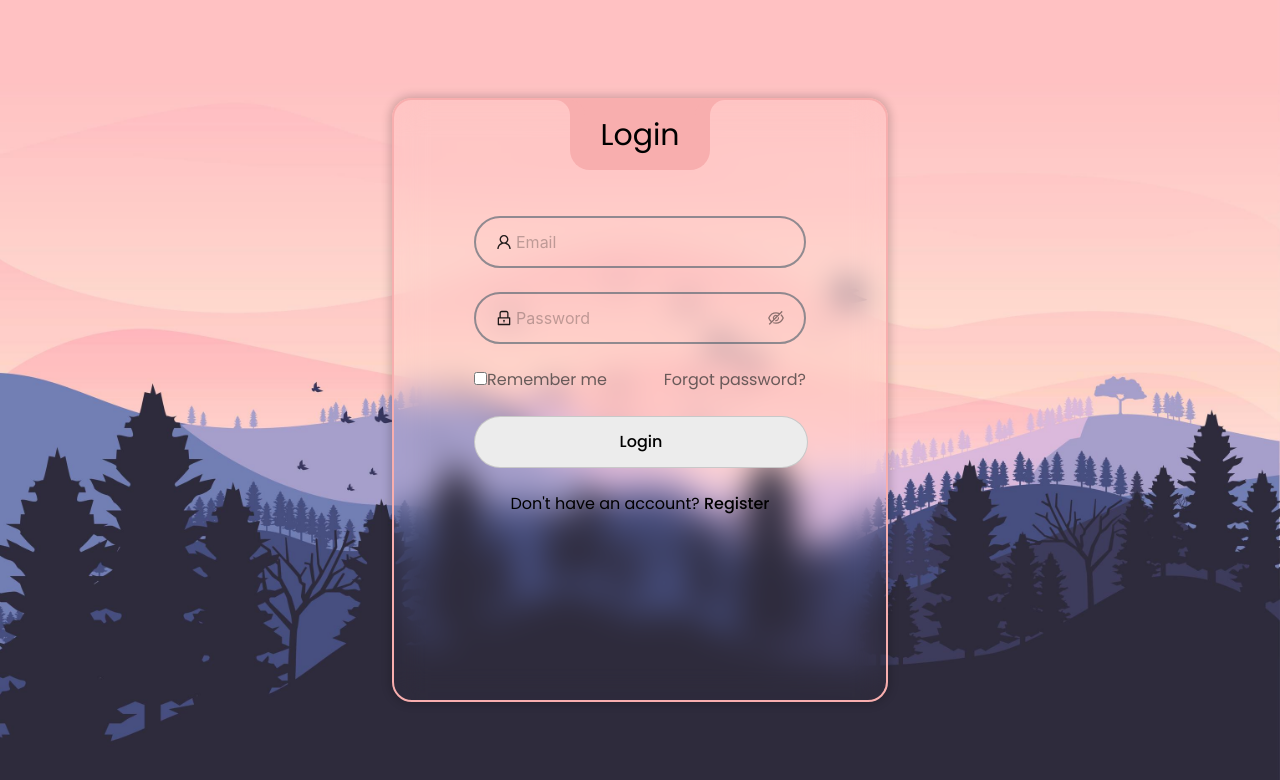
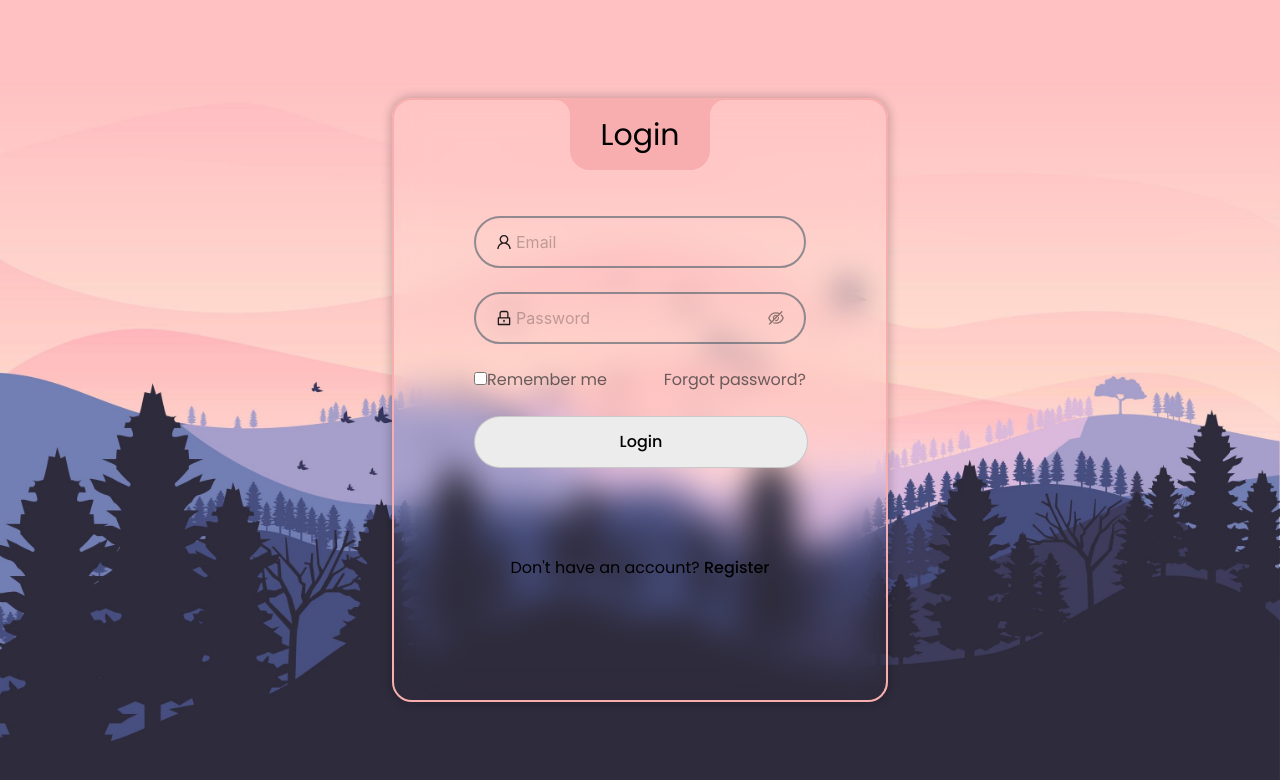
Before and after one commit to Dragon336699/SocialNetworkUi, a React (Vite) app: page /login in a window 1280 px wide. Shown: the top 780 px of the page. Built offline with nearby package versions, Linux system fonts and the light colour scheme.

Commit message:
Add google login

```diff
--- a/package.json
+++ b/package.json
@@ -13,6 +13,7 @@
     "@ant-design/icons": "^5.6.1",
     "@fortawesome/free-solid-svg-icons": "^7.1.0",
     "@fortawesome/react-fontawesome": "^3.1.0",
+    "@react-oauth/google": "^0.12.2",
     "antd": "^5.27.4",
     "autoprefixer": "^10.4.21",
     "axios": "^1.12.2",
--- a/src/app/pages/Login/Login.tsx
+++ b/src/app/pages/Login/Login.tsx
@@ -4,8 +4,10 @@ import { LockOutlined, UserOutlined } from '@ant-design/icons'
 import { Controller, useForm } from 'react-hook-form'
 import { LoginRequest } from '@/app/types/User/Request/loginReq'
 import { userService } from '@/app/services/user.service'
+import { CredentialResponse, GoogleLogin, GoogleOAuthProvider } from '@react-oauth/google'
 
 const Login: React.FC = () => {
+  const goolgeClientId = '45298468389-dg5oe6b4ghpfogdddidgsmq5s8g8i7b2.apps.googleusercontent.com'
   const {
     control,
     handleSubmit,
@@ -17,6 +19,14 @@ const Login: React.FC = () => {
       const loginData = await userService.login(data)
 
       console.log(loginData)
+    } catch (err) {
+      console.error('Lỗi login:', err)
+    }
+  }
+  const onGooleLoginSuccess = async (credentialResponse: CredentialResponse) => {
+    try {
+      const gooleLoginData = await userService.googleLogin({ googleToken: credentialResponse.credential ?? '' })
+      console.log(gooleLoginData)
     } catch (err) {
       console.error('Lỗi login:', err)
     }
@@ -82,7 +92,6 @@ const Login: React.FC = () => {
             </div>
           </form>
         </ConfigProvider>
-
         <div className={`${styles.rememberForgot} flex justify-between`}>
           <div className={styles.rememberMe}>
             <input type='checkbox' id='remember' />
@@ -94,7 +103,6 @@ const Login: React.FC = () => {
             </a>
           </div>
         </div>
-
         <div className={styles.inputBox}>
           <input
             form='loginForm'
@@ -103,7 +111,9 @@ const Login: React.FC = () => {
             value='Login'
           />
         </div>
-
+        <GoogleOAuthProvider clientId={goolgeClientId}>
+          <GoogleLogin onSuccess={onGooleLoginSuccess} />
+        </GoogleOAuthProvider>
         <div className='text-center register'>
           <span>
             Don't have an account?{' '}
--- a/src/app/services/user.service.ts
+++ b/src/app/services/user.service.ts
@@ -1,4 +1,5 @@
 import { apiClient } from '../environments/axiosClient'
+import { GoogleLoginRequest } from '../types/User/Request/googleLoginReq'
 import { LoginRequest, RegisterRequest } from '../types/User/Request/loginReq'
 import { LoginResponse } from '../types/User/Response/loginResponse'
 
@@ -10,5 +11,9 @@ export const userService = {
   async register(registerRequest: RegisterRequest): Promise<LoginResponse> {
     const { data } = await apiClient.post<LoginResponse>('user/register', registerRequest)
     return data
+  },
+  async googleLogin(request: GoogleLoginRequest): Promise<LoginResponse> {
+    const { data } = await apiClient.post<LoginResponse>('user/googleLogin', request)
+    return data
   }
 }
--- /dev/null
+++ b/src/app/types/User/Request/googleLoginReq.ts
@@ -0,0 +1,3 @@
+export interface GoogleLoginRequest {
+  googleToken: string
+}
```
Also changed, not shown: 1 other file (tests, documents, lock files or other folders).
